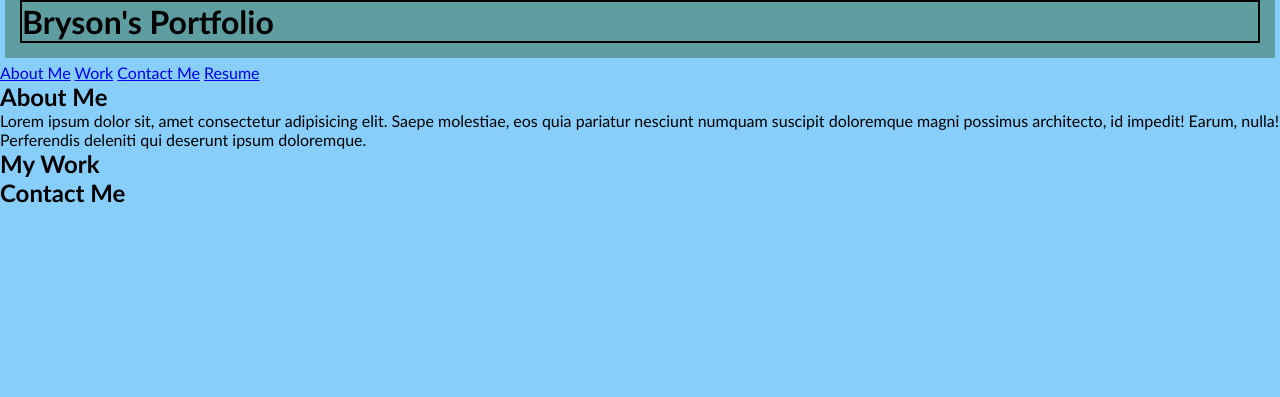
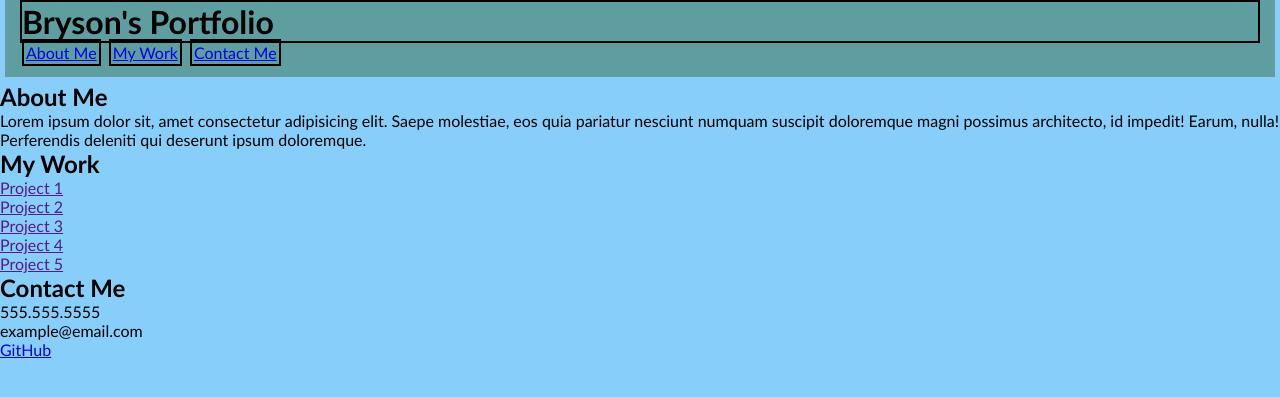
Before and after one commit to Bryson987081/portfolio-challange, a plain HTML site: page index.html in a window 1280 px wide. Shown: the part 323-720 px from the top of the page. Drawn offline with Linux system fonts and the light colour scheme.

Commit message:
added content to contact info

```diff
--- a/index.html
+++ b/index.html
@@ -1,5 +1,5 @@
 <!DOCTYPE html>
-<html lang="en">
+<html lang="en-US">
 <head>
     <meta charset="UTF-8">
     <meta name="viewport" content="width=device-width, initial-scale=1.0">
@@ -9,14 +9,13 @@
 <body>
     <header>
         <img src="https://cdn.iconscout.com/icon/free/png-256/free-avatar-370-456322.png" alt="Profile Picture"/><h1>Bryson's Portfolio</h1>
+        <nav>
+            <a href="#about-me">About Me</a>
+            <a href="#work">My Work</a>
+            <a href="#contact-me">Contact Me</a>
+         </nav>
     </header>
 
-    <nav>
-        <a href="#about-me">About Me</a>
-        <a href="#work">Work</a>
-        <a href="#contact-me">Contact Me</a>
-        <a href="#reume">Resume</a>
-     </nav>
 <main>
      <section id="about-me">
      <h2>About Me</h2>
@@ -25,15 +24,32 @@
 
      <section id="work">
         <h2>My Work</h2>
+        <section class="project1">
+            <a href="">Project 1</a>
+        </section>
+        <section class="project2">
+            <a href="">Project 2</a>
+        </section>
+        <section class="project3">
+            <a href="">Project 3</a>
+        </section>
+        <section class="project4">
+            <a href="">Project 4</a>
+        </section>
+        <section class="project5">
+            <a href="">Project 5</a>
+        </section>
+
+
      </section>
 
-     <section id="resume">
-        <h2></h2>
-     </section>
     </main>
 
      <footer id="contact-me">
         <h2>Contact Me</h2>
+        <p>555.555.5555</p>
+        <p>example@email.com</p>
+        <a href="https://github.com/Bryson987081">GitHub</a>
      </footer>
 
 
--- a/style.css
+++ b/style.css
@@ -19,6 +19,12 @@ h1 {
     border: 2px solid black;
 }
 
+nav a {
+    border: 2px solid black;
+    padding: 2px;
+    margin: 2px;
+}
+
 
 
 
```
